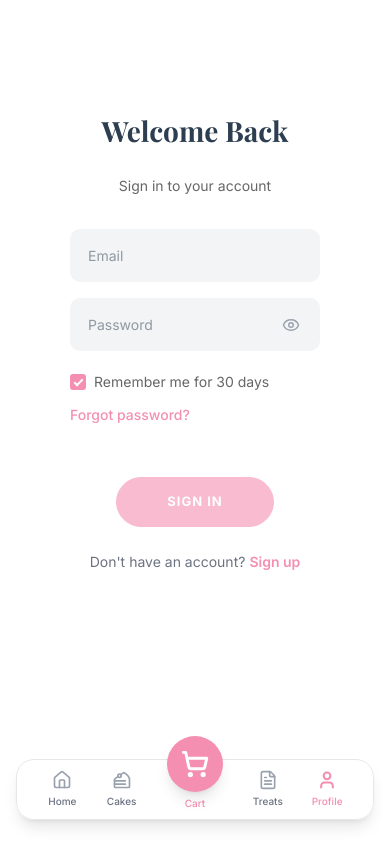
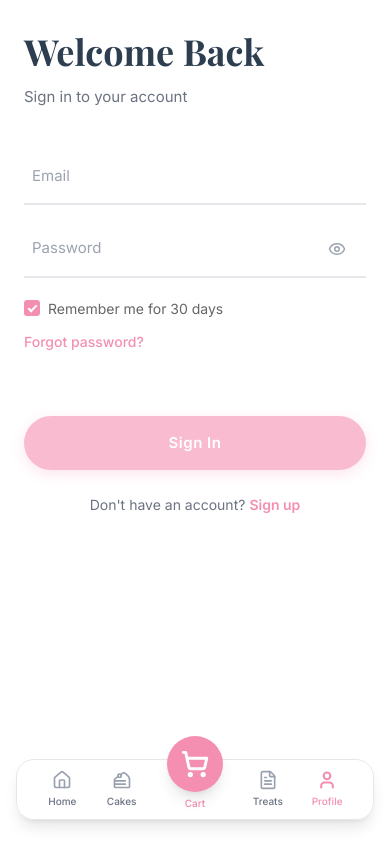
Before and after one commit to Kashfmh/Sugar-And-Icing, a Next.js app: page /login in a window 390 px wide. Built offline with nearby package versions, Linux system fonts and the light colour scheme; no server answers; a web font is replaced by a local one.

Commit message:
refactor(auth): implement full-page split-screen layout

```diff
--- a/app/login/auth.css
+++ b/app/login/auth.css
@@ -7,16 +7,6 @@
 }
 
 /* SCOPE ALL AUTH STYLES TO .auth-page TO PREVENT CSS LEAKAGE */
-.auth-page {
-    background: #fafaf9;
-    display: flex;
-    justify-content: center;
-    align-items: center;
-    min-height: 100vh;
-    padding: 20px;
-    position: relative;
-}
-
 .auth-page .auth-logo {
     position: absolute;
     top: 20px;
@@ -24,78 +14,7 @@
     z-index: 10;
 }
 
-.auth-page .auth-container {
-    background-color: #fff;
-    border-radius: 20px;
-    box-shadow: 0 14px 28px rgba(0, 0, 0, 0.25), 0 10px 10px rgba(0, 0, 0, 0.22);
-    position: relative;
-    overflow: hidden;
-    width: 100%;
-    max-width: 900px;
-    min-height: 550px;
-}
-
-/* Mobile Tabs - Inside Form Only */
-.auth-page .form-tabs-mobile {
-    display: none;
-}
-
 /* Bottom switching link - MOBILE ONLY */
-.auth-page .auth-bottom-link {
-    display: none;
-}
-
-@media (max-width: 768px) {
-    .auth-page {
-        padding: 0;
-        padding-top: 64px;
-        padding-bottom: 0;
-        background: #fff;
-        min-height: 100vh;
-    }
-
-    .auth-page .auth-container {
-        width: 100%;
-        min-height: calc(100vh - 64px);
-        max-height: none;
-        overflow-y: auto;
-        border-radius: 0;
-        box-shadow: none;
-        background: #fff;
-        position: relative;
-    }
-
-    .auth-page .form-container {
-        width: 100%;
-        padding: 32px 24px;
-        min-height: calc(100vh - 64px);
-        max-height: calc(100vh - 64px);
-        overflow-y: auto;
-        display: flex;
-        flex-direction: column;
-    }
-
-    /* Extra safe bottom padding so fixed-height mobile view doesn't cut off submit button */
-    .auth-page .form-container { box-sizing: border-box; padding-bottom: 56px; }
-
-    .auth-page .form-container form {
-        flex: 1;
-        display: flex;
-        flex-direction: column;
-    }
-
-    .auth-page .form-container h1 {
-        font-size: 28px;
-        margin-bottom: 8px;
-    }
-
-    .auth-page .auth-subtitle {
-        font-size: 14px;
-        margin-bottom: 32px;
-        display: block;
-    }
-
-    /* Bottom switching link */
 .auth-page .auth-bottom-link {
     display: flex;
     justify-content: center;
@@ -127,126 +46,125 @@
     transform: none;
 }
 
-    /* Hide overlay on mobile */
-    .auth-page .overlay-container {
-        display: none !important;
-    }
-
-    /* Stack forms vertically on mobile */
-    .auth-page .form-container {
-        position: relative !important;
-        width: 100% !important;
-        opacity: 1 !important;
-        transform: none !important;
-        transition: none !important;
-    }
-
-    .auth-page .sign-in-container,
-    .auth-page .sign-up-container {
-        display: none;
-    }
-
-    /* Show only active form */
-    .auth-page .auth-container:not(.right-panel-active) .sign-in-container {
-        display: block;
-    }
-
-    .auth-page .auth-container.right-panel-active .sign-up-container {
-        display: block;
-        z-index: 5;
-    }
-}
-
 .auth-page h1 {
     font-family: var(--font-serif);
-    font-weight: bold;
-    margin: 16px 0 8px 0;
-    font-size: 2rem;
+    font-weight: 700;
+    margin: 0;
+    font-size: 2.25rem;
     color: var(--color-sai-charcoal);
+    text-align: left;
 }
 
 .auth-page .auth-subtitle {
-    font-size: 14px;
-    color: #666;
-    margin: 15px 0 25px;
+    font-size: 15px;
+    color: #6b7280;
+    margin: 8px 0 32px 0;
     display: block;
+    text-align: left;
 }
 
-.auth-page button {
-    border-radius: 25px;
-    border: 1px solid var(--color-sai-pink);
+.auth-page button[type="submit"] {
+    border-radius: 30px;
+    border: none;
     background-color: var(--color-sai-pink);
     color: #FFFFFF;
-    font-size: 13px;
-    font-weight: bold;
-    padding: 14px 50px;
-    letter-spacing: 1px;
-    text-transform: uppercase;
+    font-size: 15px;
+    font-weight: 600;
+    padding: 16px;
+    width: 100%;
+    letter-spacing: 0.5px;
     transition: all 0.3s ease;
     cursor: pointer;
-    margin-top: 12px;
-    /* Added margin to push buttons down */
+    margin-top: 24px;
+    box-shadow: 0 4px 14px 0 rgba(244, 143, 177, 0.39);
 }
 
-.auth-page button:hover:not(:disabled):not(.ghost) {
+.auth-page button[type="submit"]:hover:not(:disabled):not(.ghost) {
     background-color: #fff;
     color: var(--color-sai-pink);
     border-color: var(--color-sai-pink);
     box-shadow: 0 5px 15px rgba(244, 143, 177, 0.4);
 }
 
-.auth-page button:active:not(:disabled):not(.password-toggle) {
+.auth-page button[type="submit"]:active:not(:disabled):not(.password-toggle) {
     transform: scale(0.98);
 }
 
-.auth-page button:disabled {
+.auth-page button[type="submit"]:disabled {
     opacity: 0.6;
     cursor: not-allowed;
 }
 
-.auth-page button:focus {
+.auth-page button[type="submit"]:focus {
     outline: none;
 }
 
-.auth-page button.ghost {
+/* Social Login Buttons (Mobile First Circular) */
+.auth-page .social-btn {
+    display: flex;
+    align-items: center;
+    justify-content: center;
+    width: 60px;
+    height: 60px;
+    padding: 0;
+    border-radius: 50%;
+    border: 1px solid #e5e7eb;
     background-color: transparent;
-    border-color: #FFFFFF;
-    border-width: 2px;
+    font-weight: 600;
+    font-size: 15px;
+    color: var(--color-sai-charcoal);
+    cursor: pointer;
+    transition: all 0.2s ease;
+    margin-top: 0;
+    box-shadow: 0 4px 8px rgba(0, 0, 0, 0.04);
 }
 
-.auth-page button.ghost:hover {
-    background-color: #fff;
-    color: var(--color-sai-pink);
-    border-color: var(--color-sai-pink);
+@media (min-width: 640px) {
+    .auth-page .social-btn {
+        width: 100%;
+        height: auto;
+        padding: 14px;
+        border-radius: 30px;
+        border: 2px solid #e5e7eb;
+        box-shadow: none;
+    }
+}
+
+.auth-page .social-btn:hover {
+    background-color: #f9fafb;
+    border-color: #d1d5db;
+    box-shadow: 0 2px 8px rgba(0, 0, 0, 0.05);
+}
+
+.auth-page .social-btn:active {
+    transform: scale(0.98);
 }
 
 .auth-page form {
-    background-color: #FFFFFF;
+    background-color: transparent;
     display: flex;
-    align-items: center;
-    justify-content: center;
     flex-direction: column;
-    padding: 0 50px;
-    height: 100%;
-    text-align: center;
-}
-
-@media (max-width: 768px) {
-    .auth-page form {
-        padding: 30px 30px;
-    }
+    width: 100%;
+    text-align: left;
 }
 
 .auth-page input,
 .auth-page select {
-    background-color: #f3f4f6;
-    border: 2px solid transparent;
-    border-radius: 10px;
-    padding: 14px 16px;
+    background-color: transparent;
+    border: none;
+    border-bottom: 2px solid #e5e7eb;
+    border-radius: 0;
+    padding: 16px 8px;
     margin: 8px 0;
     width: 100%;
-    font-size: 14px;
-    transition: all 0.3s ease;
+    font-size: 15px;
+    color: var(--color-sai-charcoal);
+    transition: border-color 0.3s ease;
+}
+
+.auth-page input::placeholder {
+    color: #9ca3af;
+    font-weight: 400;
 }
 
 /* Exclude checkbox from input padding */
@@ -259,8 +177,8 @@
 .auth-page input:focus,
 .auth-page select:focus {
     outline: none;
-    border-color: var(--color-sai-pink);
-    background-color: #fff;
+    border-bottom-color: var(--color-sai-pink);
+    background-color: transparent;
 }
 
 .auth-page input:disabled,
@@ -352,87 +270,9 @@
 
 /* Form Container */
 .auth-page .form-container {
-    width: 50%;
-    transition: transform 0.6s ease-in-out;
-    padding: 0 40px;
-}
-
-/* Desktop Sign-Up Form */
-@media (min-width: 769px) {
-    .auth-page .sign-up-container form {
-        max-height: 600px;
-        overflow-y: auto;
-        padding-right: 10px;
-        padding-left: 10px;
-        padding-top: 140px;
-        padding-bottom: 48px;
-        box-sizing: border-box;
-        scroll-padding-top: 48px;
-        scrollbar-gutter: stable;
-    }
-
-    /* Remove scrolling from container */
-    .auth-page .sign-up-container {
-        overflow-y: visible;
-        max-height: none;
-    }
-
-    /* Custom scrollbar for sign-up form */
-    .auth-page .sign-up-container form::-webkit-scrollbar {
-        width: 10px;
-    }
-
-    .auth-page .sign-up-container form::-webkit-scrollbar-track {
-        background: #f1f1f1;
-        border-radius: 10px;
-    }
-
-    .auth-page .sign-up-container form::-webkit-scrollbar-thumb {
-        background: #d1d5db;
-        border-radius: 10px;
-    }
-
-    .auth-page .sign-up-container form::-webkit-scrollbar-thumb:hover {
-        background: #9ca3af;
-    }
-}
-
-.auth-page .sign-in-container {
-    left: 0;
-    transform: translateX(0);
-}
-
-.auth-page .auth-container.right-panel-active .sign-in-container {
-    transform: translateX(100%);
-}
-
-.auth-page .sign-up-container {
-    left: 0;
-    opacity: 0;
-    z-index: 1;
-    transform: translateX(-100%);
-}
-
-.auth-page .auth-container.right-panel-active .sign-up-container {
-    transform: translateX(100%);
-    opacity: 1;
-    z-index: 5;
-    animation: show 0.6s;
-}
-
-@keyframes show {
-
-    0%,
-    49.99% {
-        opacity: 0;
-        z-index: 1;
-    }
-
-    50%,
-    100% {
-        opacity: 1;
-        z-index: 5;
-    }
+    width: 100%;
+    display: flex;
+    flex-direction: column;
 }
 
 /* Enhanced Password Strength Indicator with 4 bars */
@@ -619,36 +459,7 @@
     z-index: 10;
 }
 
-.auth-page .form-container {
-    position: absolute;
-    top: 0;
-    height: 100%;
-    transition: all 0.6s ease-in-out;
-}
 
-.auth-page .sign-in-container {
-    left: 0;
-    width: 50%;
-    z-index: 2;
-}
-
-.auth-page .auth-container.right-panel-active .sign-in-container {
-    transform: translateX(100%);
-}
-
-.auth-page .sign-up-container {
-    left: 0;
-    width: 50%;
-    opacity: 0;
-    z-index: 1;
-}
-
-.auth-page .auth-container.right-panel-active .sign-up-container {
-    transform: translateX(100%);
-    opacity: 1;
-    z-index: 5;
-    animation: show 0.6s;
-}
 
 @keyframes show {
 
@@ -657,88 +468,4 @@
         opacity: 0;
         z-index: 1;
     }
-
-    50%,
-    100% {
-        opacity: 1;
-        z-index: 5;
 }
-}
-
-.auth-page .overlay-container {
-    position: absolute;
-    top: 0;
-    left: 50%;
-    width: 50%;
-    height: 100%;
-    overflow: hidden;
-    transition: transform 0.6s ease-in-out;
-    z-index: 10;
-}
-
-.auth-page .auth-container.right-panel-active .overlay-container {
-    transform: translateX(-100%);
-}
-
-.auth-page .overlay {
-    background: var(--color-sai-pink);
-    background-repeat: no-repeat;
-    background-size: cover;
-    background-position: 0 0;
-    color: #FFFFFF;
-    position: relative;
-    left: -100%;
-    height: 100%;
-    width: 200%;
-    transform: translateX(0);
-    transition: transform 0.6s ease-in-out;
-}
-
-.auth-page .auth-container.right-panel-active .overlay {
-    transform: translateX(50%);
-}
-
-.auth-page .overlay-panel {
-    position: absolute;
-    display: flex;
-    align-items: center;
-    justify-content: center;
-    flex-direction: column;
-    padding: 0 40px;
-    text-align: center;
-    top: 0;
-    height: 100%;
-    width: 50%;
-    transform: translateX(0);
-    transition: transform 0.6s ease-in-out;
-}
-
-.auth-page .overlay-panel h1 {
-    color: #fff;
-}
-
-.auth-page .overlay-panel p {
-    font-size: 15px;
-    font-weight: 300;
-    line-height: 22px;
-    letter-spacing: 0.5px;
-    margin: 20px 0 30px;
-    color: rgba(255, 255, 255, 0.9);
-}
-
-.auth-page .overlay-left {
-    transform: translateX(-20%);
-}
-
-.auth-page .auth-container.right-panel-active .overlay-left {
-    transform: translateX(0);
-}
-
-.auth-page .overlay-right {
-    right: 0;
-    transform: translateX(0);
-}
-
-.auth-page .auth-container.right-panel-active .overlay-right {
-    transform: translateX(20%);
-}
--- a/app/login/page.tsx
+++ b/app/login/page.tsx
@@ -4,8 +4,10 @@ import { useState } from 'react';
 import './auth.css';
 import SignInForm from './_components/SignInForm';
 import SignUpForm from './_components/SignUpForm';
-import AuthOverlay from './_components/AuthOverlay';
 import AuthSuccess from './_components/AuthSuccess';
+import { motion, AnimatePresence } from 'framer-motion';
+
+import Image from 'next/image';
 
 export default function AuthPage() {
     const [isSignUp, setIsSignUp] = useState(false);
@@ -24,30 +26,79 @@ export default function AuthPage() {
     };
 
     return (
-        <div className="auth-page pb-24 lg:pb-0">
+        <div className={`auth-page min-h-screen bg-white flex flex-col ${isSignUp ? 'md:flex-row-reverse' : 'md:flex-row'} md:h-screen md:overflow-hidden pb-24 lg:pb-0`}>
             {signupSuccess && (
                 <AuthSuccess email={signupEmail} onClose={handleSuccessClose} />
             )}
 
-            <div className={`auth-container ${isSignUp ? 'right-panel-active' : ''}`}>
+            {/* Left Side: Forms */}
+            <motion.div
+                layout
+                transition={{ type: "spring", stiffness: 200, damping: 25 }}
+                className="w-full md:w-1/2 flex items-center md:items-start justify-center p-6 sm:p-12 lg:p-24 md:pt-32 bg-white relative overflow-y-auto z-10"
+            >
+                <div className="w-full max-w-md relative">
+                    <AnimatePresence mode="wait">
+                        {isSignUp ? (
+                            <motion.div
+                                key="signup"
+                                initial={{ opacity: 0, x: 20 }}
+                                animate={{ opacity: 1, x: 0 }}
+                                exit={{ opacity: 0, x: -20 }}
+                                transition={{ duration: 0.3 }}
+                                className="w-full"
+                            >
                                 <SignUpForm
                                     setIsSignUp={setIsSignUp}
                                     setErrors={setErrors}
                                     errors={errors}
                                     onSuccess={handleSignupSuccess}
                                 />
-
+                            </motion.div>
+                        ) : (
+                            <motion.div
+                                key="signin"
+                                initial={{ opacity: 0, x: -20 }}
+                                animate={{ opacity: 1, x: 0 }}
+                                exit={{ opacity: 0, x: 20 }}
+                                transition={{ duration: 0.3 }}
+                                className="w-full"
+                            >
                                 <SignInForm
                                     setIsSignUp={setIsSignUp}
                                     setErrors={setErrors}
                                     errors={errors}
                                 />
+                            </motion.div>
+                        )}
+                    </AnimatePresence>
+                </div>
+            </motion.div>
 
-                <AuthOverlay
-                    setIsSignUp={setIsSignUp}
-                    setErrors={setErrors}
+            {/* Right Side: Hero Image (Hidden on Mobile) */}
+            <motion.div
+                layout
+                transition={{ type: "spring", stiffness: 200, damping: 25 }}
+                className="hidden md:flex w-1/2 relative bg-sai-charcoal items-center justify-center p-12 overflow-hidden z-0"
+            >
+                <Image
+                    src="/images/hero/baking.png"
+                    alt="Sugar And Icing Bakery"
+                    fill
+                    className="object-cover opacity-90"
+                    priority
                 />
+
+                {/* Optional Hero Text matching reference image styling */}
+                <div className="relative z-10 max-w-md w-full bg-black/40 backdrop-blur-md p-8 rounded-2xl border border-white/10 shadow-2xl">
+                    <h2 className="text-3xl font-serif text-white mb-4">
+                        Beautiful custom cakes, baked fresh for every occasion.
+                    </h2>
+                    <p className="text-gray-300">
+                        Join Sugar And Icing today to track your orders, save your delivery addresses, and never miss out on our seasonal treats.
+                    </p>
                 </div>
+            </motion.div>
         </div>
     );
 }
```
Lines whose indentation alone changed are shown as unchanged.
